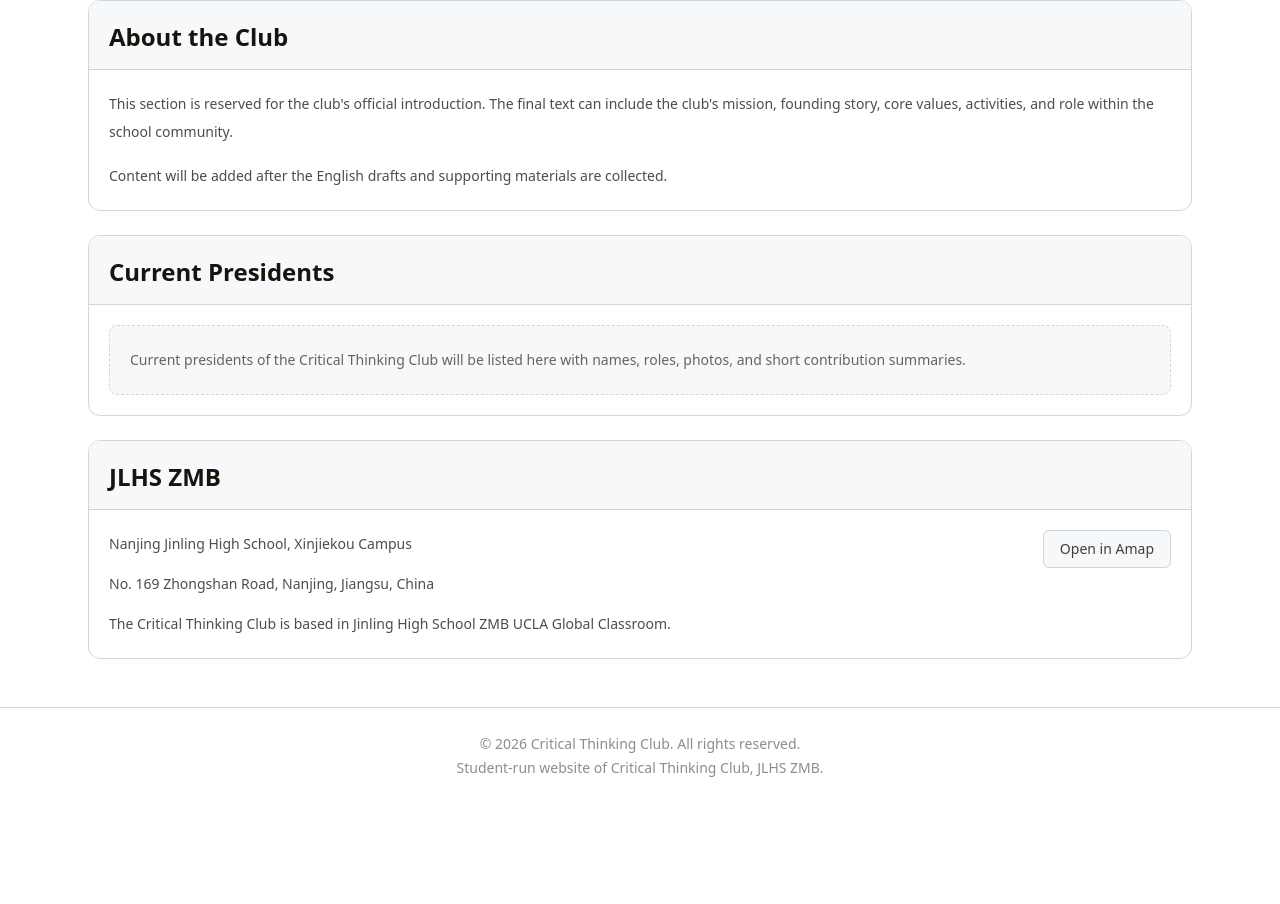
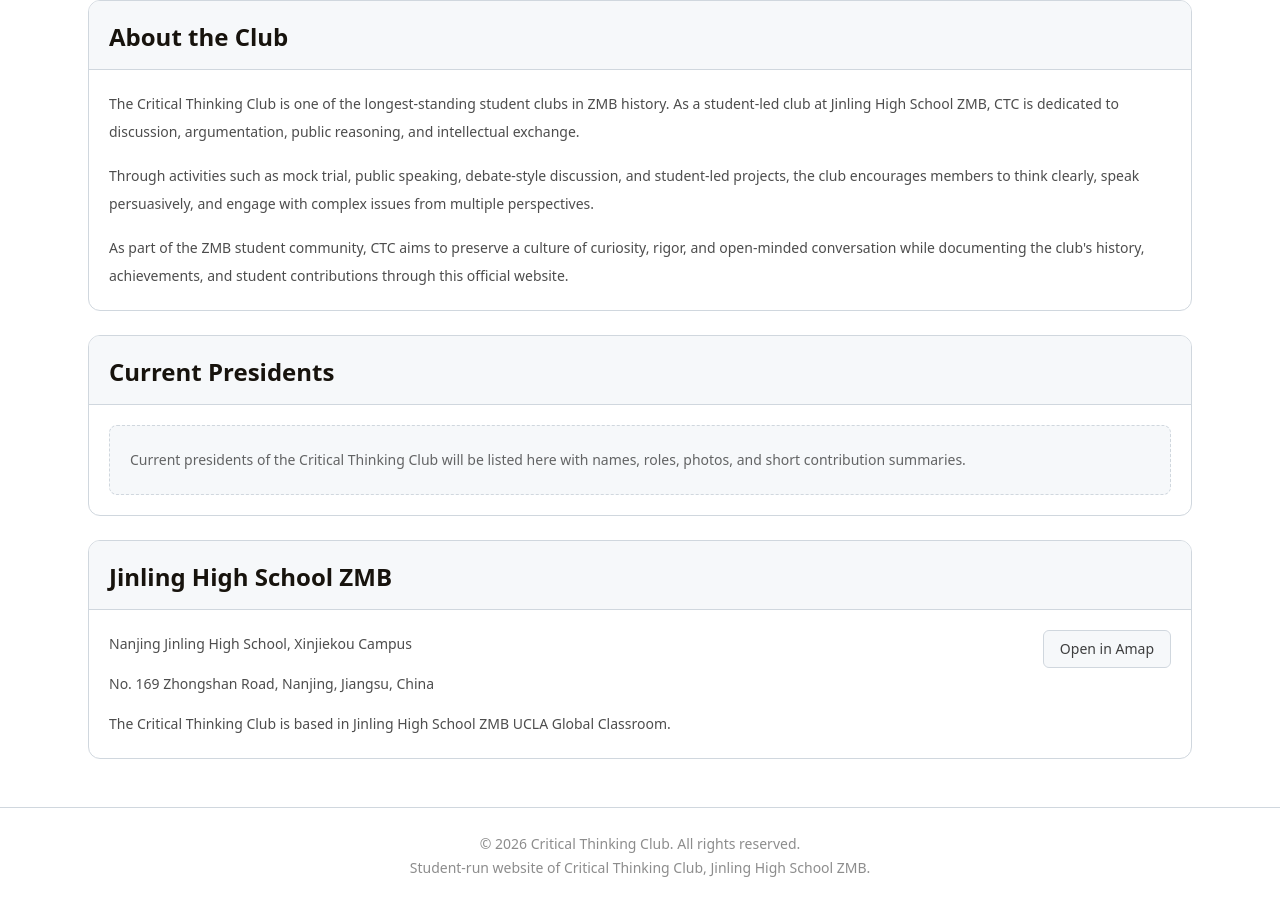
Before and after one commit to henrywyx0730/jlhsctc-official-website, a Next.js app: page / in a window 1280 px wide. Shown: the part 608-1512 px from the top of the page. Before the commit the page ends 1412 px from the top, so only its background shows below. Built offline with nearby package versions, Linux system fonts and the light colour scheme.

Commit message:
v0.4.9: update homepage about copy

```diff
--- a/app/components/SiteFooter.js
+++ b/app/components/SiteFooter.js
@@ -2,7 +2,7 @@ export default function SiteFooter() {
   return (
     <footer className="border-t border-[#d0d7de] bg-white px-6 py-6 text-center text-sm leading-6 text-black/45">
       <p>© 2026 Critical Thinking Club. All rights reserved.</p>
-      <p>Student-run website of Critical Thinking Club, JLHS ZMB.</p>
+      <p>Student-run website of Critical Thinking Club, Jinling High School ZMB.</p>
     </footer>
   );
 }
--- a/app/layout.js
+++ b/app/layout.js
@@ -2,7 +2,7 @@ import "./globals.css";
 
 export const metadata = {
   title: "Critical Thinking Club",
-  description: "Official website of the Critical Thinking Club at JLHS ZMB.",
+  description: "Official website of the Critical Thinking Club at Jinling High School ZMB.",
   icons: {
     icon: "/icon.png",
     apple: "/apple-icon.png",
--- a/app/page.js
+++ b/app/page.js
@@ -49,13 +49,22 @@ export default function Home() {
         <SectionBox eyebrow="About" title="About the Club">
           <div className="space-y-4 text-sm leading-7 text-black/70">
             <p>
-              This section is reserved for the club&apos;s official introduction.
-              The final text can include the club&apos;s mission, founding story,
-              core values, activities, and role within the school community.
+              The Critical Thinking Club is one of the longest-standing student
+              clubs in ZMB history. As a student-led club at Jinling High School ZMB, CTC is
+              dedicated to discussion, argumentation, public reasoning, and
+              intellectual exchange.
             </p>
             <p>
-              Content will be added after the English drafts and supporting
-              materials are collected.
+              Through activities such as mock trial, public speaking,
+              debate-style discussion, and student-led projects, the club
+              encourages members to think clearly, speak persuasively, and
+              engage with complex issues from multiple perspectives.
+            </p>
+            <p>
+              As part of the ZMB student community, CTC aims to preserve a
+              culture of curiosity, rigor, and open-minded conversation while
+              documenting the club&apos;s history, achievements, and student
+              contributions through this official website.
             </p>
           </div>
         </SectionBox>
@@ -67,7 +76,7 @@ export default function Home() {
           </div>
         </SectionBox>
 
-        <SectionBox eyebrow="School" title="JLHS ZMB">
+        <SectionBox eyebrow="School" title="Jinling High School ZMB">
           <div className="grid gap-5 md:grid-cols-[1fr_auto] md:items-start">
             <div className="space-y-3 text-sm leading-7 text-black/70">
               <p>Nanjing Jinling High School, Xinjiekou Campus</p>
```
